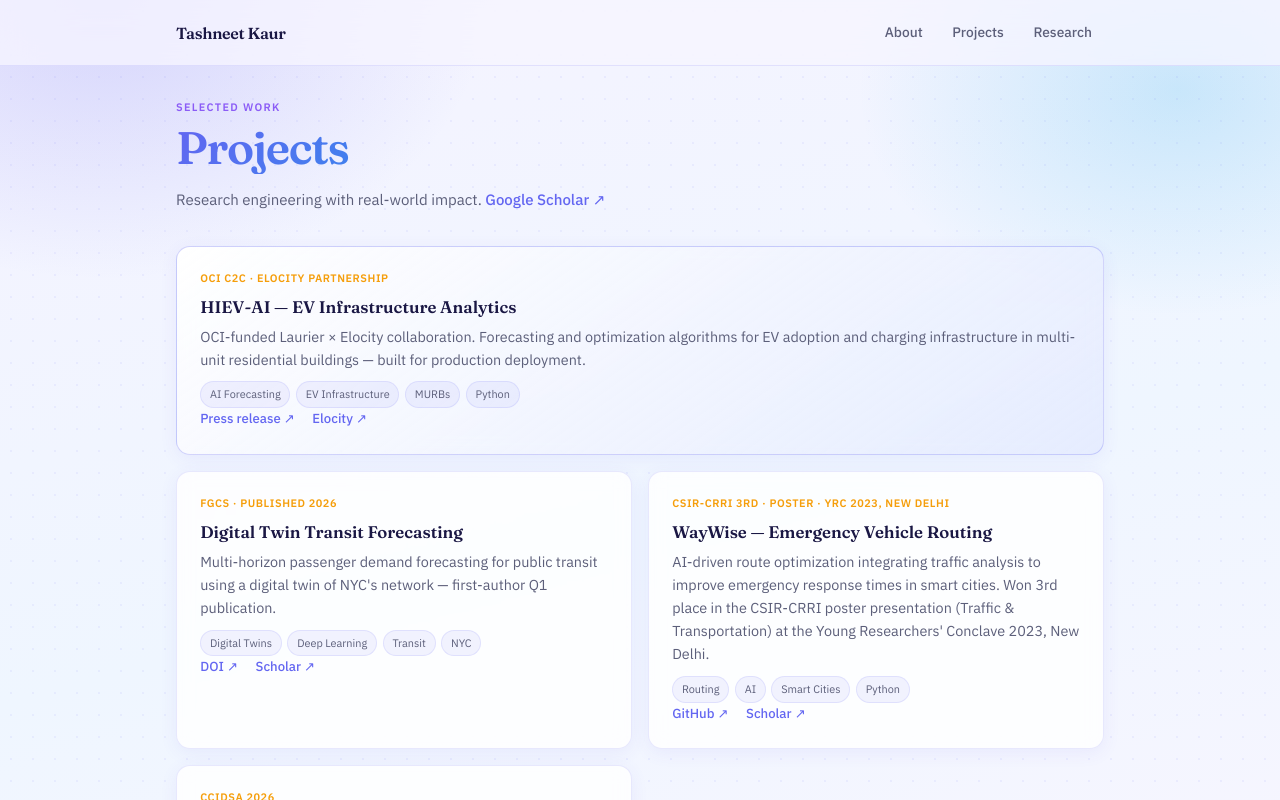
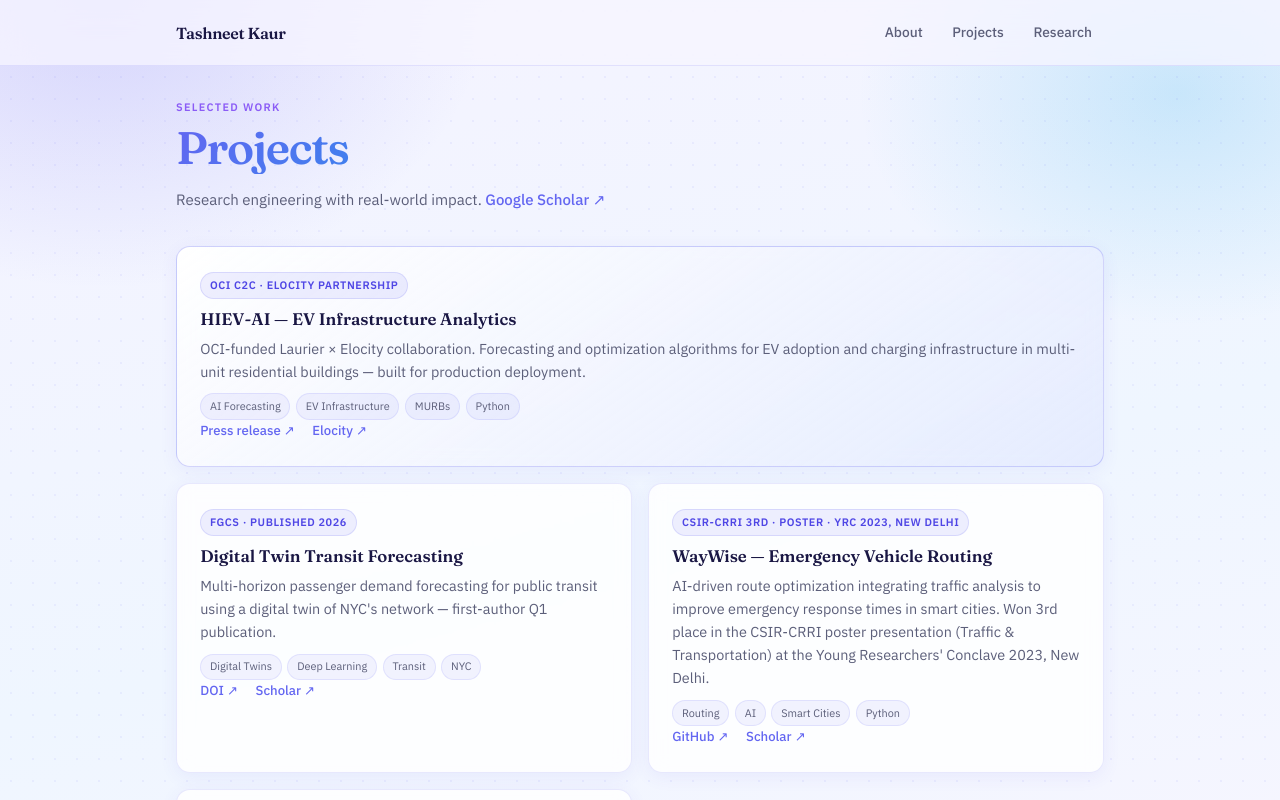
Before and after one commit to Tashneet-30/Tashneet-, a Next.js app: page /projects in a window 1280 px wide. Shown: the top 800 px of the page. Built offline with nearby package versions, Linux system fonts and the light colour scheme.

Commit message:
Replace yellow project badges with indigo theme styling
Update award badges on the Projects page to use indigo pill styling
instead of amber/yellow text, matching the rest of the site palette.

Co-authored-by: Tashneet Kaur  <Tashneet-30@users.noreply.github.com>

```diff
--- a/app/globals.css
+++ b/app/globals.css
@@ -9,7 +9,7 @@
   --accent-light: #e0e7ff;
   --accent-blue: #0ea5e9;
   --accent-violet: #8b5cf6;
-  --accent-warm: #f59e0b;
+  --accent-warm: #7c3aed;
   --border: rgba(99, 102, 241, 0.14);
   --shadow: 0 10px 36px rgba(79, 70, 229, 0.1);
   --shadow-lg: 0 20px 50px rgba(79, 70, 229, 0.16);
@@ -649,12 +649,17 @@ a:hover {
 }
 
 .bento-card__badge {
+  display: inline-block;
   font-size: 0.68rem;
   font-weight: 600;
   letter-spacing: 0.05em;
   text-transform: uppercase;
-  color: var(--accent-warm);
-  margin: 0 0 0.5rem;
+  color: var(--accent-hover);
+  background: rgba(99, 102, 241, 0.1);
+  border: 1px solid rgba(99, 102, 241, 0.16);
+  padding: 0.2rem 0.55rem;
+  border-radius: 100px;
+  margin: 0 0 0.55rem;
 }
 
 .bento-card__meta {
```
